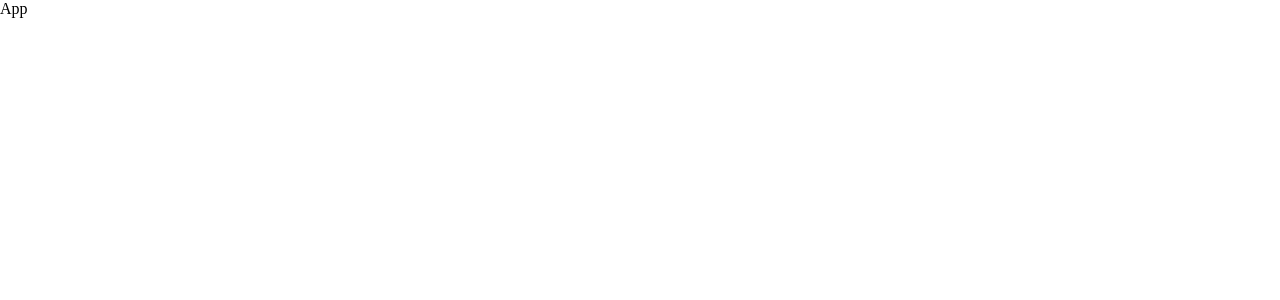
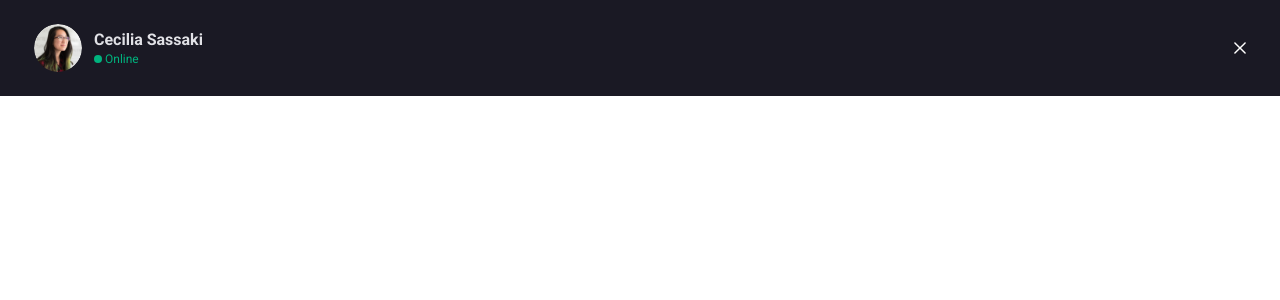
Before and after one commit to santanajoao/chat-rocketseat-challenge, a React (Create React App) app: page / in a window 1280 px wide. Shown: the top 300 px of the page. Built offline with nearby package versions, Linux system fonts and the light colour scheme.

Commit message:
ChatContactInfos implementado e estilizado

```diff
--- a/src/components/App.jsx
+++ b/src/components/App.jsx
@@ -1,10 +1,13 @@
 import React, { Component } from 'react';
+import ChatContactInfos from './ChatContactInfos';
 import '../styles/App.css';
 
 export default class App extends Component {
   render() {
     return (
-      <div>App</div>
+      <div className="App">
+        <ChatContactInfos />
+      </div>
     );
   }
 }
--- /dev/null
+++ b/src/components/ChatContactInfos.jsx
@@ -0,0 +1,30 @@
+import React, { Component } from 'react';
+import chatContactAvatar from '../assets/chat-contact-avatar.svg';
+import closeChatIcon from '../assets/close-chat-icon.svg';
+import '../styles/ChatContactInfos.css';
+
+export default class ChatContactInfos extends Component {
+  render() {
+    return (
+      <div className="ChatContactInfos">
+        <span className="contact-infos">
+          <img
+            src={chatContactAvatar}
+            className="contact-picture"
+            alt="Foto deperfil do contato"
+          />
+          <span className="name-status-container">
+            <div className="contact-name">Cecilia Sassaki</div>
+            <div className="contact-status">
+              <span className="contact-status-decoration" />
+              <span className="contact-status-text">Online</span>
+            </div>
+          </span>
+        </span>
+        <button type="button" className="close-chat-btn">
+          <img src={closeChatIcon} className="close-chat-icon" alt="Ícone de fechar o chat" />
+        </button>
+      </div>
+    );
+  }
+}
--- a/src/styles/App.css
+++ b/src/styles/App.css
@@ -0,0 +1,6 @@
+@import url('https://fonts.googleapis.com/css2?family=Roboto:wght@400;700&display=swap');
+
+.App {
+  background-color: #1A1924;
+  padding: 24px 34px;
+}
--- /dev/null
+++ b/src/styles/ChatContactInfos.css
@@ -0,0 +1,64 @@
+.ChatContactInfos {
+  align-items: center;
+  display: flex;
+  flex-flow: row nowrap;
+  justify-content: space-between;
+}
+
+.contact-infos {
+  align-items: center;
+  display: flex;
+  flex-flow: row nowrap;
+  gap: 12px;
+}
+
+.contact-picture {
+  border-radius: 50%;
+  height: 48px;
+  width: 48px;
+}
+
+.name-status-container {
+  display: flex;
+  flex-flow: column nowrap;
+  gap: 3px;
+}
+
+.contact-name {
+  color: #E1E1E6;
+  font-family: 'Roboto', sans-serif;
+  font-size: 16px;
+  font-weight: 700;
+}
+
+.contact-status {
+  align-items: center;
+  display: flex;
+  gap: 3px;
+}
+
+.contact-status-decoration {
+  background-color: #00B37E;
+  border-radius: 50%;
+  height: 8px;
+  width: 8px;
+}
+
+.contact-status-text {
+  color: #00B37E;
+  font-family: 'Roboto', sans-serif;
+  font-size: 12px;
+  font-weight: 400;
+}
+
+.close-chat-btn {
+  background-color: transparent;
+  border: none;
+  height: 12px;
+  width: 12px;
+}
+
+.close-chat-icon {
+  height: 12px;
+  width: 12px;
+}
```
Also changed, not shown: src/assets/chat-contact-avatar.svg (added), src/assets/close-chat-icon.svg (added).
